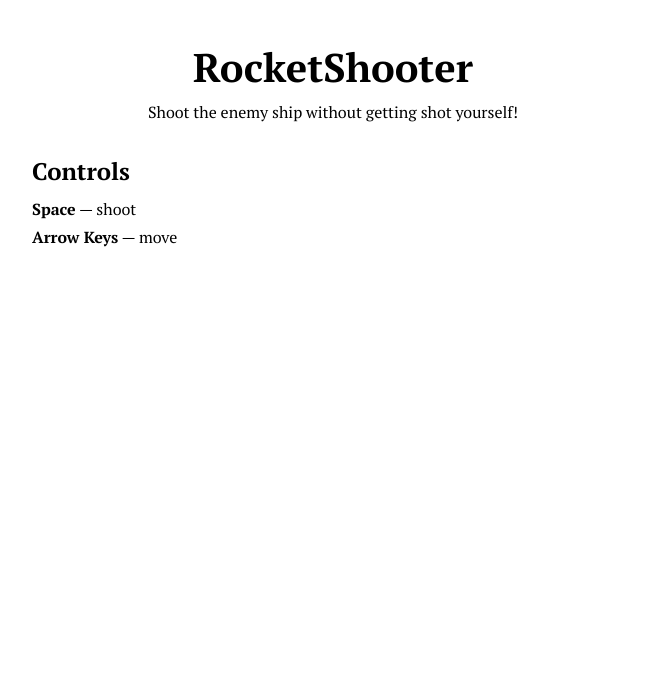
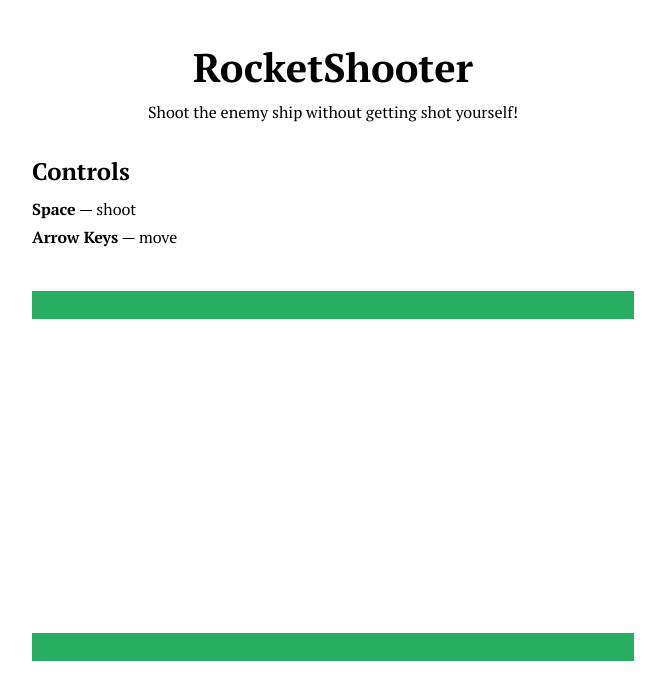
Before and after one commit to gaberomualdo/rocket-shooter-game, a plain HTML site: page index.html in a window 1280 px wide. Shown: the whole page, without its empty margins (307-972 px from the left). Drawn offline with Linux system fonts and the light colour scheme.

Commit message:
finished CSS and HTML

```diff
--- a/index.html
+++ b/index.html
@@ -49,6 +49,25 @@
   body {
     text-align: center;
   }
+  div.game div.health {
+    margin: 0.25rem 0;
+    background-color: #dedede;
+    height: 1.75rem;
+    display: block;
+    width: 100%;
+  }
+  div.game div.health div {
+    background-color: #27ae60;
+    height: 100%;
+    display: block;
+    float: left;
+    width: 100%;
+    transition: width 0.15s;
+  }
+  canvas {
+    width: 100%;
+  }
+
   </style>
 </head>
 <body>
@@ -61,14 +80,15 @@
       <p><strong>Arrow Keys</strong> &mdash; move</p>
     </div>
     <div class="game">
-      <div class="enemy_health_bar">
+      <div class="enemy_health_bar health">
         <div class="enemy_health"></div>
       </div>
       <canvas></canvas>
-      <div class="player_health_bar">
+      <div class="player_health_bar health">
         <div class="player_health"></div>
       </div>
     </div>
   </div>
+  <script src="main.js"></script>
 </body>
 </html>
```
Also changed, not shown: enemy.png (added), main.js (added), rocket.png (added), 1 other file.
